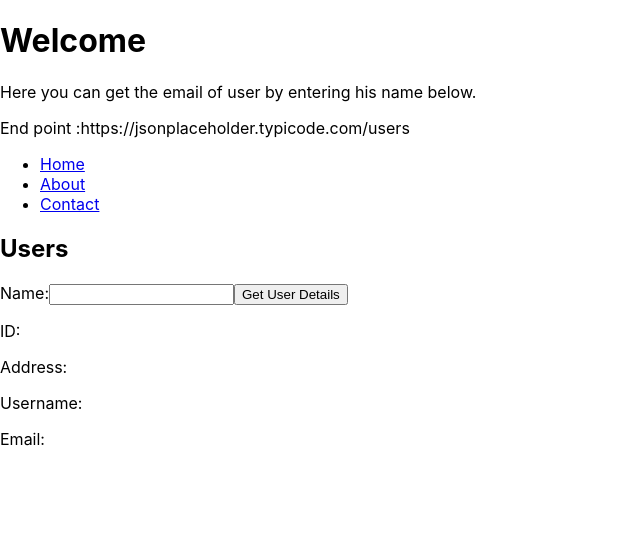
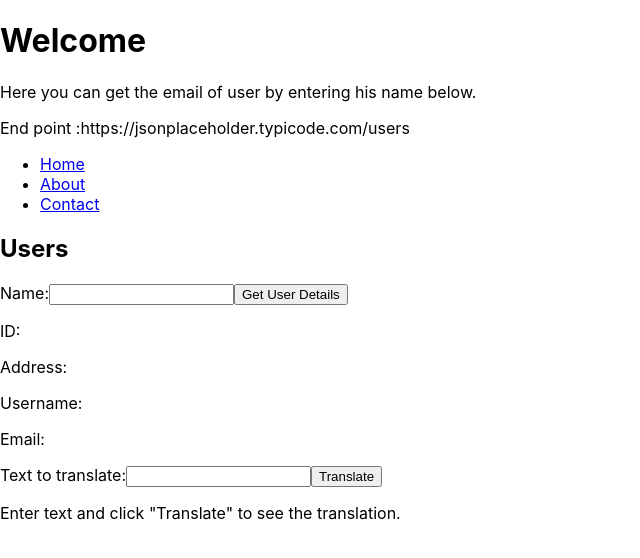
Before and after one commit to TejaVenkatBalla/fetchapi, a React (Create React App) app: page / in a window 1280 px wide. Shown: the top 558 px of the page, without its empty margins (0-640 px from the left). Built offline with nearby package versions, Linux system fonts and the light colour scheme; no server answers.

Commit message:
Update App.js

```diff
--- a/src/App.js
+++ b/src/App.js
@@ -1,6 +1,7 @@
 import Navbar from './components/nav';
 import MyComponent from './components/fet';
 import './App.css'
+import Translation from './components/Translate';
 
 
 
@@ -13,6 +14,7 @@ function App() {
       <p>End point :https://jsonplaceholder.typicode.com/users</p>
       <Navbar />
       <MyComponent />
+      <Translation />
     </div>
   );
 }
```
